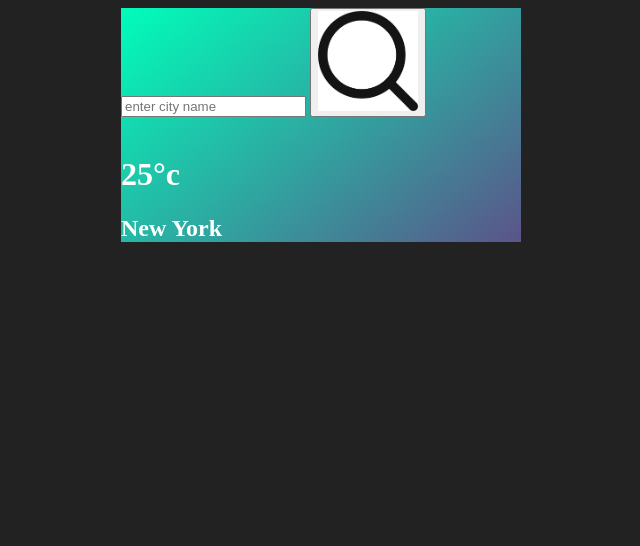
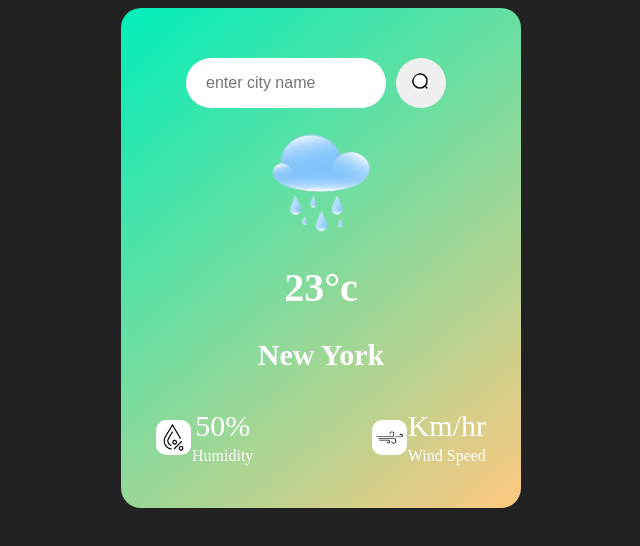
Before and after one commit to EmmyDunny1/My-Weather-App, a plain HTML site: page weather.html in a window 1280 px wide. Shown: the whole page, without its empty margins (319-959 px from the left). Drawn offline with Linux system fonts and the light colour scheme.

Commit message:
an addition of html, css style and javascript codes for the functionality of the weather app

```diff
--- a/weather.css
+++ b/weather.css
@@ -5,30 +5,127 @@ font-size: Poppins, San-serif;
 }
 
 body{
-     background: #222
+     background: #222;
 
 }
 
-.app{ width:90%;
+.weather-app{
+ width:;
 max-width: 400px;
+height: 500px;
 color: #fff;
 justify-content: center;
 align-items: center;
 margin: auto;
-background: linear-gradient(140deg, #00feba, #5b5489)
+background: linear-gradient(140deg, #00eeba, #ffc880 );
+border-radius:20px;
+padding: 40px 35px;
+}
+
+.search{ display: flex;
+justify-content: space-between;
+margin: 10px px 10px 40px;
+
+
+}
+.weather-app .search {
+
+     margin-top:10px;
+     Justify-content: center;
+
+
+     padding-right:10px;
+
+}
+
+.search img { width: 18px;
+height: 18px;
+border-radius: 50%;
+object-fit: cover;
+border: none;
+
+}
+
+.search button{
+height: 50px;
+width: 50px;
+border-radius: 50%;
+border: none;
+margin-left: 10px;
+cursor:pointer;
+
+}
+
+ .search input {
+     width: 200px;
+     height:50px;
+     border: 0;
+     outline: 0;
+     border-radius: 30px;
+     padding-left:20px;
+     font-size: 16px;
+
+}
+
+ /* input::placeholder { padding-left: 10px;
+text-align: center;
+font-size: 20px;} */
+
+
+.weather{
+
+     align-items: center;
+     justify-content: center;
+}
+
+.weather div{
+     align-items:center;
+     text-align: center;
+}
+
+.weather-icon{
+height:100px;
+width:100px;
+margin-top: 25px;
+
 
 
 }
 
-.app .search{
-     align-items: center;
-     just
-     margin: 10px 50px;
+ .h1-h2{
+font-size: 20px;
+
+
 }
 
-.search img { width: 100px;}
+.row{display:flex;
+justify-content: space-between;
 
-.app search input {
-     width: 400px;
-     height:
 }
+
+.col{display:flex;
+}
+
+
+.col p{ line-height: 0;
+padding-left: 1px;
+}
+
+.row .col img{
+     height: 35px;
+     width: 35px;
+     background: white;
+     border-radius: 10px;
+     margin-top: 7px;
+
+
+}
+
+.humidity, .wind{
+
+     font-size:30px;
+
+}
+
+  .windimg{width: 70px;
+height: 100px;}
--- a/weather.html
+++ b/weather.html
@@ -8,16 +8,55 @@
 </head>
 <body>
 
-<div class="weather app">
+<div class="weather-app">
 
  <div class="search">
-    <input type="text" placeholder="enter city name">
+    <input type="text" class="" placeholder="enter city name">
+
    <button> <img src="Assets/search.png" alt=""></button>
+   </div>
 
 <div class="weather">
-     <img src="Assets/rain.png" class="weather-icon" alt="">
-     <h1 class="temp">25°c</h1>
+
+     <div>
+           <img src="Assets/raining.png" class="weather-icon" alt="">
+
+           <div class="h1-h2">
+                <h1 class="temp">23°c</h1>
      <h2 class="city">New York</h2>
+
+           </div>
+
+
+          <div class="row">
+               <div class="col">
+                    <img src="Assets/humiditylcon.png" alt="">
+                    <div>
+                         <p class="humidity">50%</p>
+                         <p>Humidity</p>
+                    </div>
+
+                    </div>
+
+                    <div class="col">
+                    <img src="Assets/windIcon.png" class="windimg" alt="">
+                    <div>
+                         <p class="wind">Km/hr</p>
+                         <p>Wind Speed</p>
+                    </div>
+
+                    </div>
+
+          </div>
+     </div>
+
+
+          <div >
+
+
+          </div>
+
+
 
 
 
@@ -25,5 +64,7 @@
 
  </div>
 
+
+ <script src="weather.js"></script>
 </body>
 </html>
--- a/weather.js
+++ b/weather.js
@@ -0,0 +1,45 @@
+const apiKey = "5914f4f8ab9db40093bc1d61666560b8";
+
+const apiUrl = "https://api.openweathermap.org/data/2.5/weather?units=metric&q= ";
+const searchBox = document.querySelector(".search input");
+const searchBtn = document.querySelector(".search button");
+const weatherIcon = document.querySelector(".weather-icon");
+
+async function checkWeather(city) {
+const response = await fetch (apiUrl + city + `&appid=${apiKey}`);
+
+
+var data = await response.json();
+
+console.log(data);
+
+document.querySelector(".city"). innerHTML= data.name;
+document.querySelector(".temp"). innerHTML= Math.round(data.main.temp) + "°c";
+document.querySelector(".humidity"). innerHTML= data.main.humidity + "%";
+document.querySelector(".wind"). innerHTML= data.wind.speed + "km/hr";
+
+if (data.weather[0].main == "clouds")
+    {weatherIcon.src="Assets/cloud.png";
+}
+
+else if (data.weather[0].main == "clear")
+{weatherIcon.src="Assets/clear!.png";
+}
+
+else if (data.weather[0].main == "rain")
+{weatherIcon.src="Assets/raining.png";
+}
+
+
+else if (data.weather[0].main == "mist")
+{weatherIcon.src="Assets/mists.png";
+}
+
+else if (data.weather[0].main == "drizzle")
+{weatherIcon.src="Assets/drizzling.png";
+}
+
+}
+
+ searchBtn.addEventListener("click",()=>{
+checkWeather(searchBox.value);})
```
Also changed, not shown: Assets/raining.png (added), Assets/rains.png (deleted), Assets/windIcon.png (renamed from windIcon.png).
